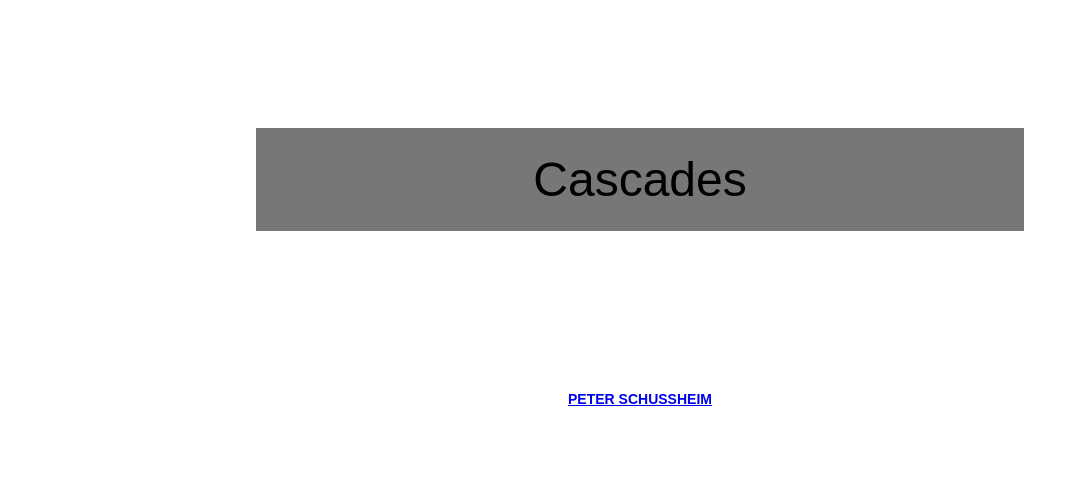
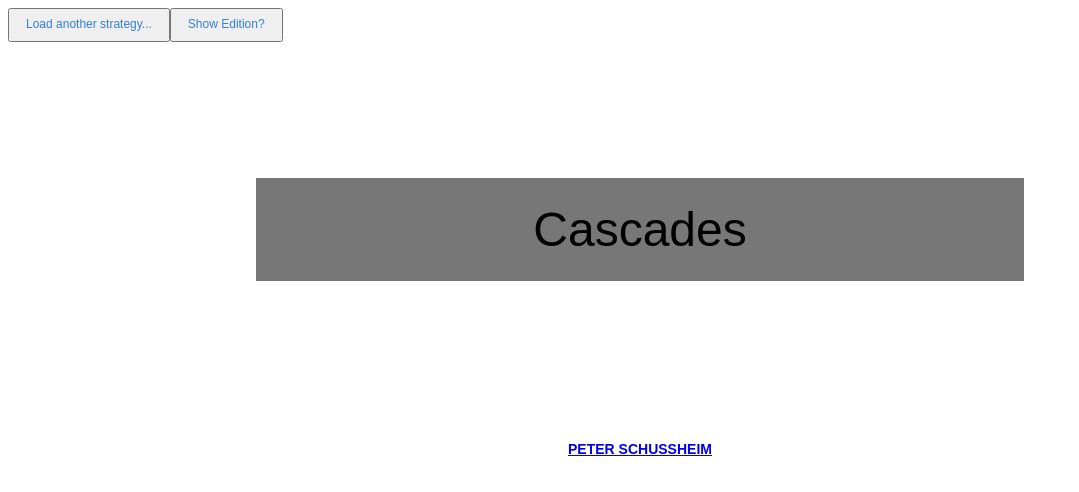
Before and after one commit to peterschussheim/oblique-strategies-client, a React (Create React App) app: page / in a window 1280 px wide. Shown: the top 492 px of the page, without its empty margins (0-1079 px from the left). Built offline with nearby package versions, Linux system fonts and the light colour scheme.

Commit message:
add button to refresh strategy

```diff
--- a/src/App.js
+++ b/src/App.js
@@ -2,7 +2,7 @@ import React, { Component } from 'react'
 import './App.css'
 import { randomizer } from './util'
 import Footer from './Footer'
-
+import Button from './Button'
 import cards from './Cards.json'
 
 class App extends Component {
@@ -12,10 +12,21 @@ class App extends Component {
     refreshSpeed: 3,
     showEdition: false
   }
+
+  handleRefresh = event => {
+    event.preventDefault()
+    this.setState(prevState => ({
+      currentCard: randomizer(cards)
+    }))
+    console.log(this.state)
+  }
+
   render() {
     const { currentCard, showEdition } = this.state
     return (
       <div className="ma2">
+        <Button onClick={this.handleRefresh}>Load another strategy...</Button>
+        <Button onClick={this.handleRefresh}>Show Edition?</Button>
         <div className="mw7 center pa2 mt6 mb6 bg-gray">
           <header className="mw7-ns ml1 mr1 mt3 mb3 center">
             <h1 className="tc f3 f2-m f1-l fw2 mv3 mt0 black">
--- /dev/null
+++ b/src/Button.js
@@ -0,0 +1,8 @@
+import React from 'react'
+import classnames from 'classnames'
+
+const Button = props => (
+  <button type="button" className="f7 dim ph3 pv2 mb2 dib blue" {...props} />
+)
+
+export default Button
```
